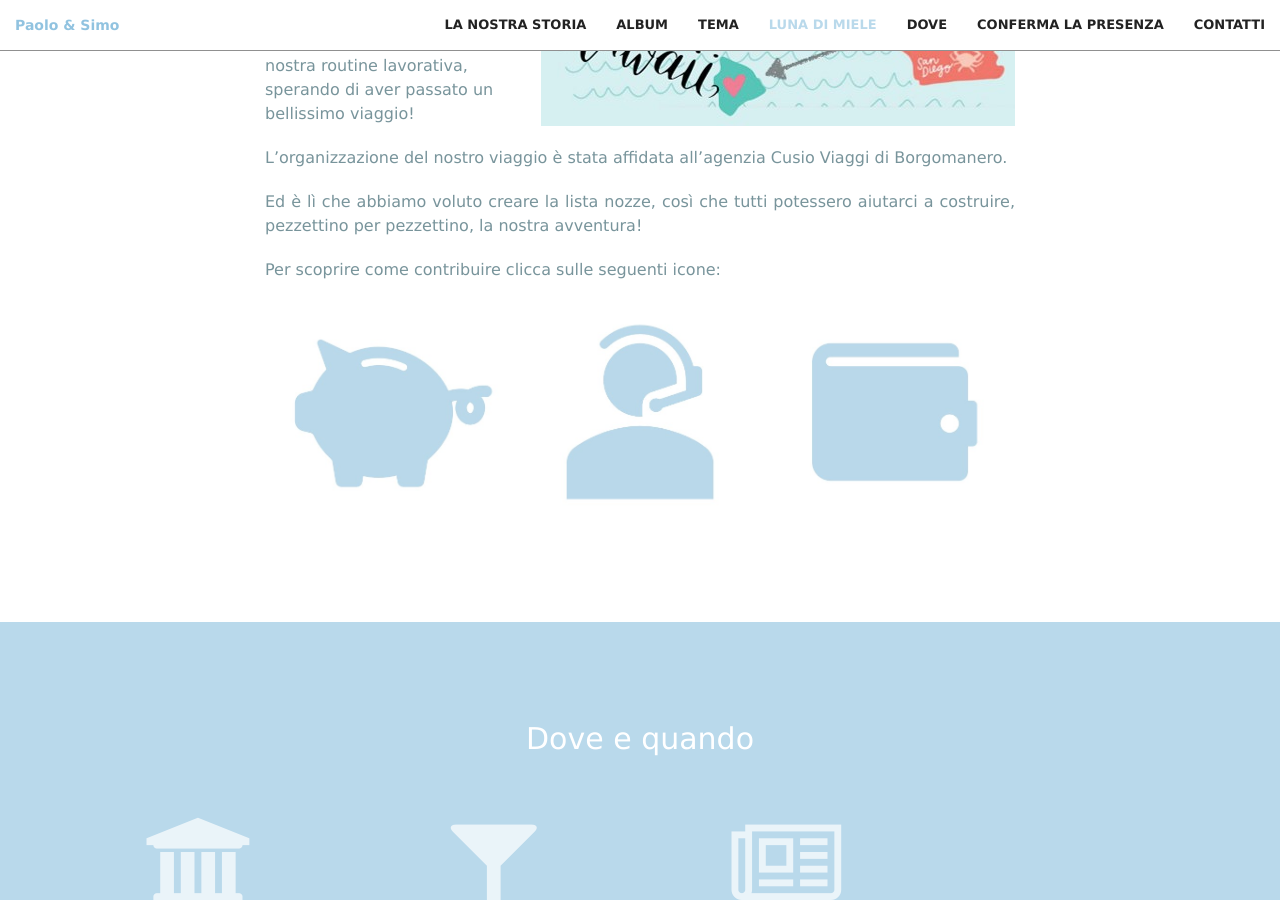
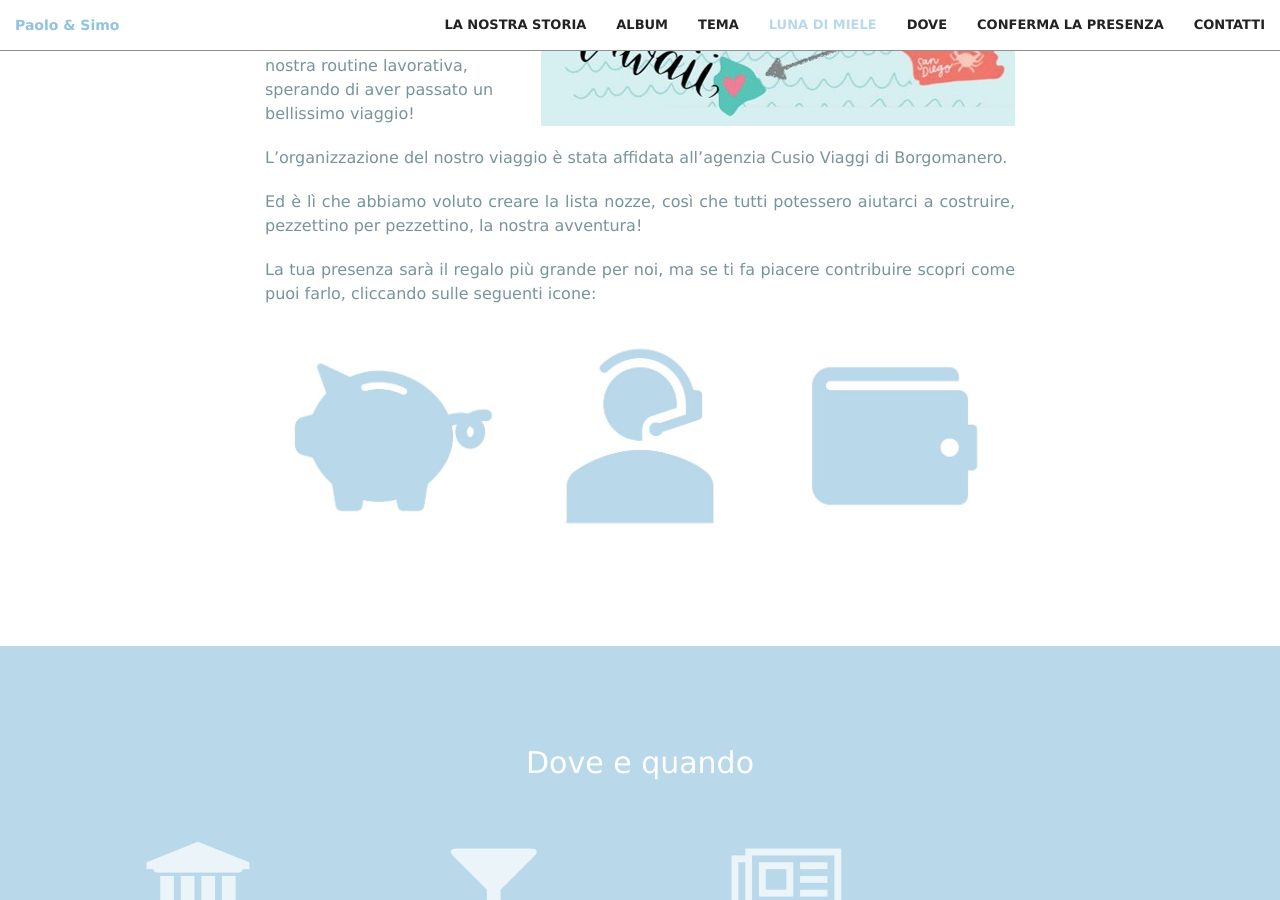
Before and after one commit to simoforzani/simoforzani.github.io, a Jekyll site: the page built from index.html, in a window 1280 px wide and 900 px high, scrolled down 5688 px. Built offline with Jekyll 4.4.1, drawn with Linux system fonts in a browser that asks for light colours.

Commit message:
add eleganza

```diff
--- a/_includes/viaggio.html
+++ b/_includes/viaggio.html
@@ -47,7 +47,7 @@
                 aiutarci a costruire, pezzettino per pezzettino, la nostra avventura!
             </p>
             <p class="text-faded text-justify">
-                Per scoprire come contribuire clicca sulle seguenti icone:
+                La tua presenza sarà il regalo più grande per noi, ma se ti fa piacere contribuire scopri come puoi farlo, cliccando sulle seguenti icone:
             </p>
             <div class="col-lg-4 col-sm-6">
                 <a class="pig-box">
```
